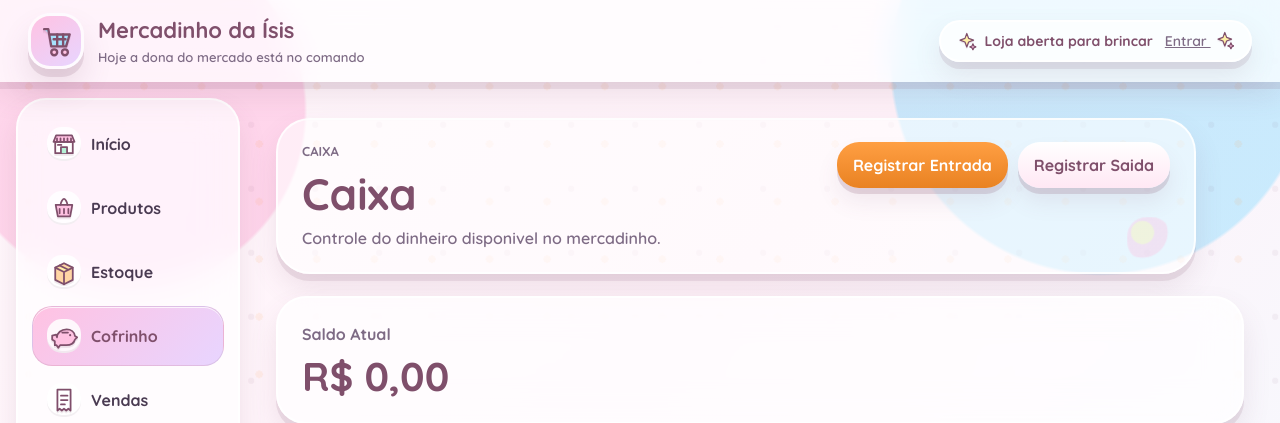
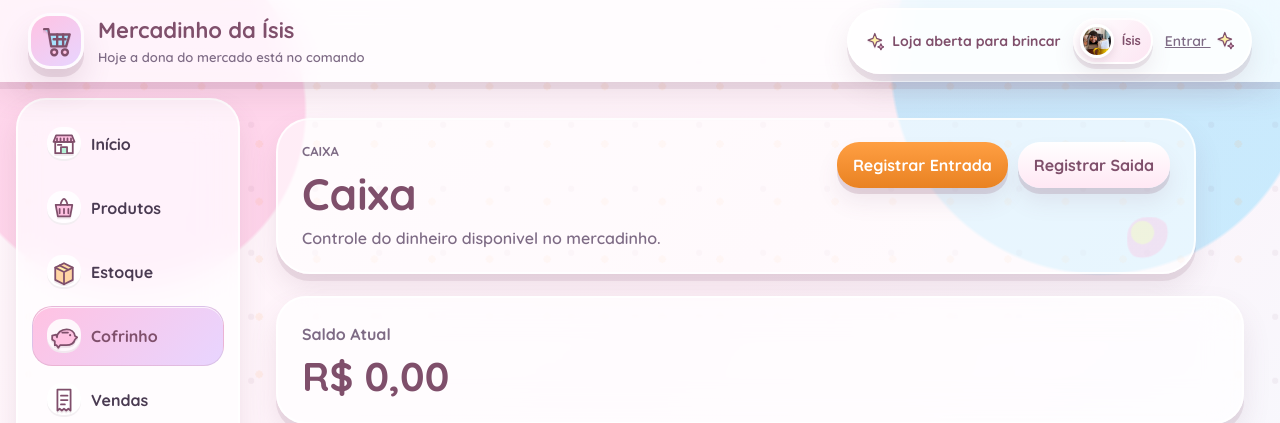
Before and after one commit to sidcleiviana/mercadinho-da-isis, a Django app: page /caixa/ in a window 1280 px wide. Shown: the top 423 px of the page. Run offline with Django 5.2, Linux system fonts and the light colour scheme; data comes from the database, SQL or seed files in the repository; data that the repository does not hold is empty.

Commit message:
Adiciona avatar da Isis no topo

```diff
--- a/mercadinho/static/css/base.css
+++ b/mercadinho/static/css/base.css
@@ -1918,6 +1918,31 @@ tbody tr:hover td {
     gap: 4px;
 }
 
+.system-user {
+    display: inline-flex;
+    align-items: center;
+    gap: 8px;
+    min-height: 42px;
+    padding: 4px 10px 4px 5px;
+    border: 2px solid rgba(255, 255, 255, 0.88);
+    border-radius: 999px;
+    background: linear-gradient(135deg, rgba(255, 255, 255, 0.88), rgba(255, 194, 226, 0.42));
+    color: var(--isis-plum);
+    box-shadow: 0 5px 0 rgba(127, 79, 107, 0.12), 0 12px 22px rgba(127, 79, 107, 0.1);
+    font-size: 13px;
+    font-weight: 800;
+}
+
+.system-user img {
+    display: block;
+    width: 34px;
+    height: 34px;
+    border: 3px solid #ffffff;
+    border-radius: 50%;
+    object-fit: cover;
+    box-shadow: 0 4px 10px rgba(127, 79, 107, 0.18);
+}
+
 .sr-only {
     position: absolute;
     width: 1px;
--- a/mercadinho/templates/base.html
+++ b/mercadinho/templates/base.html
@@ -8,7 +8,7 @@
     <link rel="preconnect" href="https://fonts.googleapis.com">
     <link rel="preconnect" href="https://fonts.gstatic.com" crossorigin>
     <link href="https://fonts.googleapis.com/css2?family=Quicksand:wght@500;600;700;800&display=swap" rel="stylesheet">
-    <link rel="stylesheet" href="{% static 'css/base.css' %}?v=mercadinho-feliz-5">
+    <link rel="stylesheet" href="{% static 'css/base.css' %}?v=mercadinho-feliz-6">
 </head>
 <body>
     <header class="topbar">
@@ -21,6 +21,10 @@
         </div>
         <div class="topbar-meta">
             <span class="topbar-pill"><svg class="mf-svg mf-text-icon"><use href="{% static 'img/mercadinho-feliz.svg' %}#sparkle"></use></svg>Loja aberta para brincar</span>
+            <span class="system-user" title="Usuária do sistema">
+                <img src="{% static 'img/isis.jpeg' %}" alt="Ísis, usuária do sistema">
+                <span>Ísis</span>
+            </span>
             {% if request.user.is_authenticated %}
                 <span>{{ request.user.get_username }}</span>
             {% else %}
@@ -51,6 +55,6 @@
     </footer>
     <div id="mercadinho-effects-root" aria-live="polite"></div>
     <script src="{% static 'js/mercadinho-illustrations.js' %}?v=1" data-sprite="{% static 'img/mercadinho-feliz.svg' %}" defer></script>
-    <script src="{% static 'js/mercadinho-effects.js' %}?v=5" defer></script>
+    <script src="{% static 'js/mercadinho-effects.js' %}?v=6" defer></script>
 </body>
 </html>
--- a/mercadinho/templates/base_atendimento.html
+++ b/mercadinho/templates/base_atendimento.html
@@ -8,7 +8,7 @@
     <link rel="preconnect" href="https://fonts.googleapis.com">
     <link rel="preconnect" href="https://fonts.gstatic.com" crossorigin>
     <link href="https://fonts.googleapis.com/css2?family=Quicksand:wght@500;600;700;800&display=swap" rel="stylesheet">
-    <link rel="stylesheet" href="{% static 'css/base.css' %}?v=mercadinho-feliz-5">
+    <link rel="stylesheet" href="{% static 'css/base.css' %}?v=mercadinho-feliz-6">
 </head>
 <body class="attendance-mode">
     <main class="attendance-shell">
@@ -16,6 +16,6 @@
     </main>
     <div id="mercadinho-effects-root" aria-live="polite"></div>
     <script src="{% static 'js/mercadinho-illustrations.js' %}?v=1" data-sprite="{% static 'img/mercadinho-feliz.svg' %}" defer></script>
-    <script src="{% static 'js/mercadinho-effects.js' %}?v=5" defer></script>
+    <script src="{% static 'js/mercadinho-effects.js' %}?v=6" defer></script>
 </body>
 </html>
```
Also changed, not shown: mercadinho/static/img/isis.jpeg (added), 1 other file.
